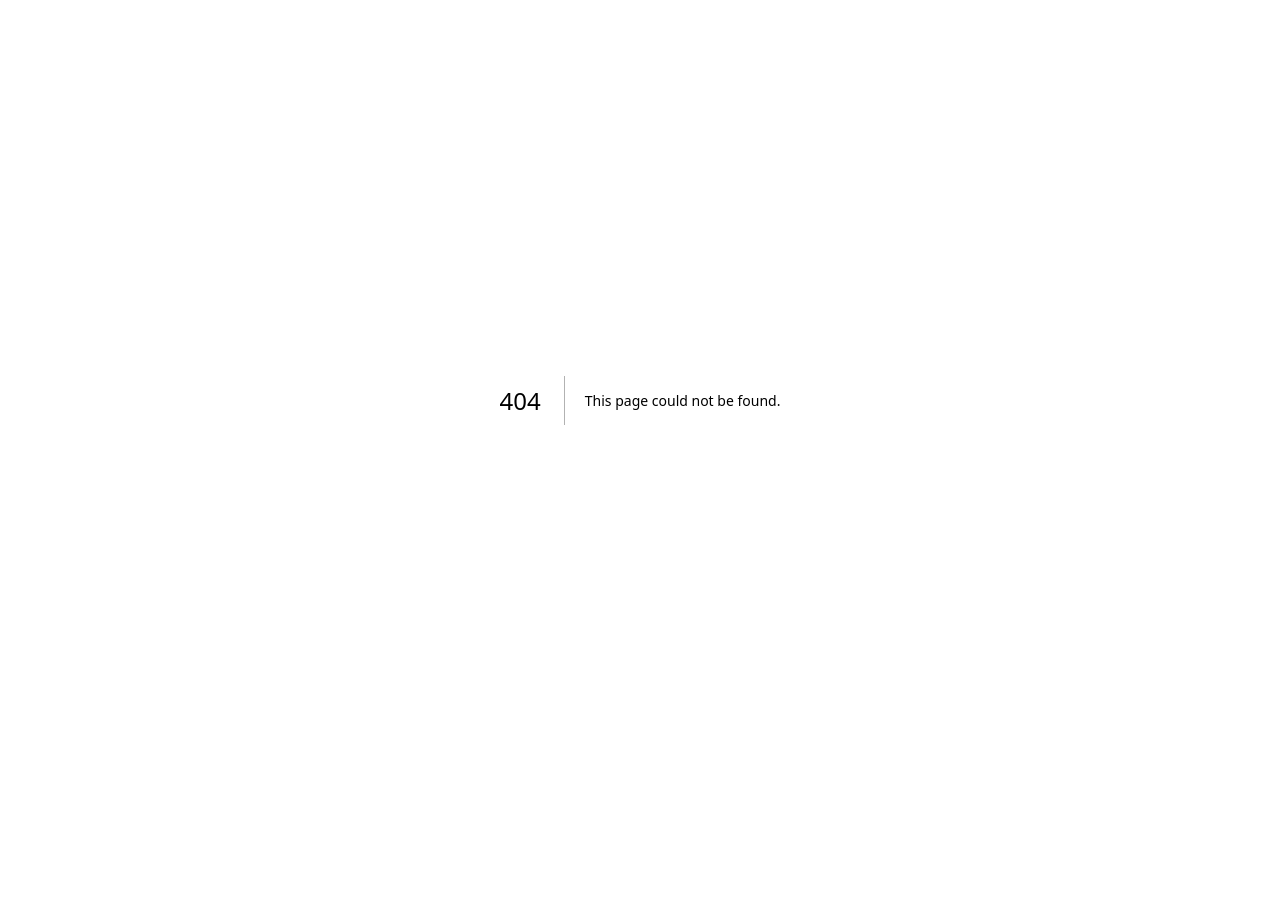
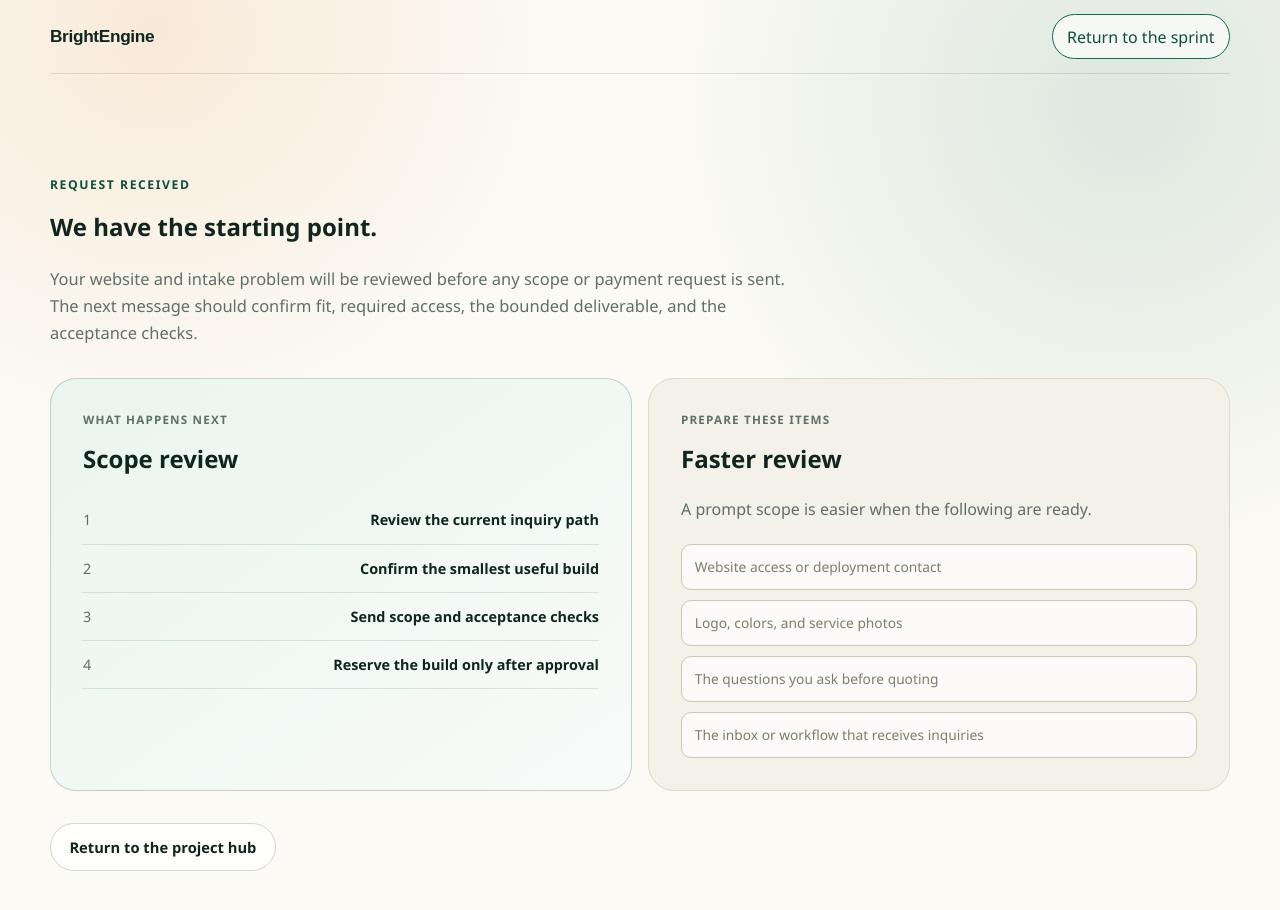
Before and after one commit to AlterProgramming/Portfolio, a Next.js app: page /intake-sprint/thank-you in a window 1280 px wide. Before the commit this address had no page. Shown: the top 910 px of the page. Before the commit the page ends 800 px from the top, so only its background shows below. Built offline with nearby package versions, Linux system fonts and the light colour scheme; no server answers.

Commit message:
Add intake request confirmation page

```diff
--- /dev/null
+++ b/app/intake-sprint/thank-you/page.tsx
@@ -0,0 +1,68 @@
+import type { Metadata } from 'next'
+import styles from '../page.module.css'
+
+const activationEnabled =
+  process.env.NEXT_PUBLIC_COMMERCIAL_ACTIVATION_ENABLED === 'true'
+const paymentLink = process.env.NEXT_PUBLIC_PAYMENT_LINK_URL
+
+export const metadata: Metadata = {
+  title: 'Request Received | BrightEngine',
+  robots: 'noindex, nofollow',
+}
+
+export default function IntakeThankYouPage() {
+  return (
+    <main className={styles.page}>
+      <header className={styles.siteHeader}>
+        <a className={styles.brand} href="/">
+          BrightEngine
+        </a>
+        <a className={styles.navCta} href="/intake-sprint/">
+          Return to the sprint
+        </a>
+      </header>
+
+      <section className={styles.section}>
+        <div className={styles.sectionIntro}>
+          <p className={styles.eyebrow}>Request received</p>
+          <h1>We have the starting point.</h1>
+          <p>
+            Your website and intake problem will be reviewed before any scope or payment request is sent. The next message should confirm fit, required access, the bounded deliverable, and the acceptance checks.
+          </p>
+        </div>
+
+        <div className={styles.comparisonGrid}>
+          <article className={styles.comparisonAfter}>
+            <p className={styles.comparisonLabel}>What happens next</p>
+            <h2>Scope review</h2>
+            <div className={styles.answerRow}><span>1</span><strong>Review the current inquiry path</strong></div>
+            <div className={styles.answerRow}><span>2</span><strong>Confirm the smallest useful build</strong></div>
+            <div className={styles.answerRow}><span>3</span><strong>Send scope and acceptance checks</strong></div>
+            <div className={styles.answerRow}><span>4</span><strong>Reserve the build only after approval</strong></div>
+          </article>
+
+          <article className={styles.comparisonBefore}>
+            <p className={styles.comparisonLabel}>Prepare these items</p>
+            <h2>Faster review</h2>
+            <p>A prompt scope is easier when the following are ready.</p>
+            <div className={styles.fakeField}>Website access or deployment contact</div>
+            <div className={styles.fakeField}>Logo, colors, and service photos</div>
+            <div className={styles.fakeField}>The questions you ask before quoting</div>
+            <div className={styles.fakeField}>The inbox or workflow that receives inquiries</div>
+          </article>
+        </div>
+
+        <div className={styles.heroActions} style={{ marginTop: '2rem' }}>
+          {activationEnabled && paymentLink ? (
+            <a className={styles.primaryButton} href={paymentLink} rel="noreferrer">
+              Reserve the approved slot — $350
+            </a>
+          ) : null}
+          <a className={styles.secondaryButton} href="/">
+            Return to the project hub
+          </a>
+        </div>
+      </section>
+    </main>
+  )
+}
```
